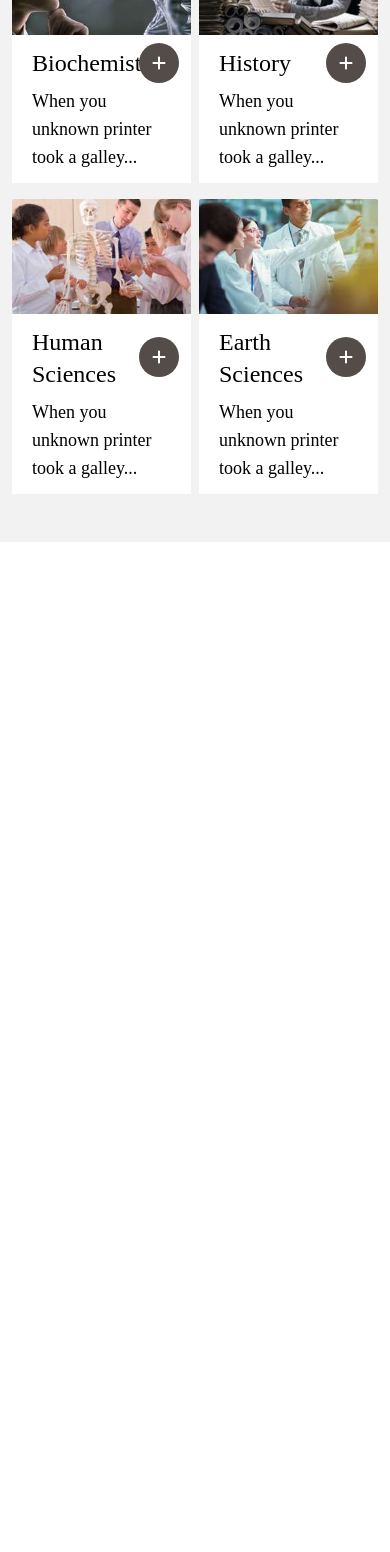
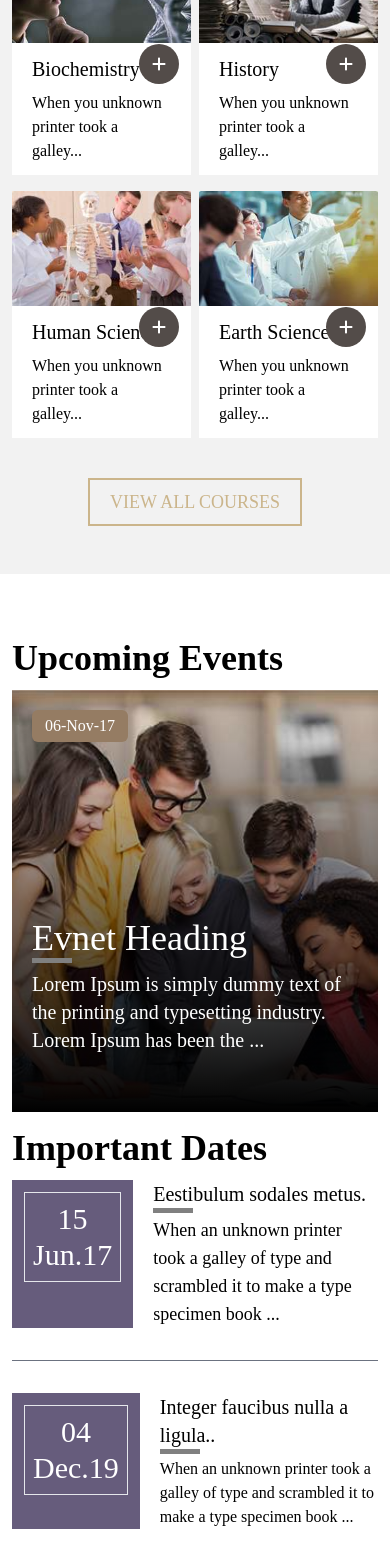
Before and after one commit to suruzzamanislam/school-site-1, a React (Vite) app: page / in a window 390 px wide. Shown: the part 1113-2665 px from the top of the page. Before the commit the page ends 1655 px from the top, so only its background shows below. Built offline with nearby package versions, Linux system fonts and the light colour scheme.

Commit message:
add upcoming events section

```diff
--- a/src/Pages/Home/Banner/Banner.jsx
+++ b/src/Pages/Home/Banner/Banner.jsx
@@ -18,8 +18,9 @@ const Banner = () => {
         spaceBetween={30}
         centeredSlides={true}
         loop={true}
+        speed="900"
         autoplay={{
-          delay: 2500,
+          delay: 2000,
           disableOnInteraction: true,
         }}
         navigation={true}
--- a/src/Pages/Home/Courses/Courses.jsx
+++ b/src/Pages/Home/Courses/Courses.jsx
@@ -4,15 +4,13 @@ import course3 from '../../../assets/courses_3.jpg';
 import course4 from '../../../assets/courses_4.jpg';
 import { FaPlus } from 'react-icons/fa6';
 import './Courses.css';
+import Button from '../../../Component/Button';
 
 const Courses = () => {
   return (
-    <div
-      id="Courses"
-      className="bg-[#F2F2F2] px-3 md:px-16 lg:px-24  py-12 space-y-3"
-    >
-      <h1 className="text-4xl font-semibold">Our Courses</h1>
-      <div className="grid grid-cols-2  lg:grid-cols-4 gap-y-4 gap-x-2 md:gap-x-10">
+    <div id="Courses" className="bg-[#F2F2F2] px-3 md:px-16 lg:px-24  py-12">
+      <h1 className="text-4xl font-semibold mb-5">Our Courses</h1>
+      <div className="grid grid-cols-2  lg:grid-cols-4 gap-y-4 gap-x-2 md:gap-x-10 mb-10">
         <div className="course_box hover:translate-y-3 duration-300 bg-white relative cursor-pointer">
           <div className="relative flex items-center justify-center">
             <img className="w-full img" src={course1} alt="" />
@@ -21,8 +19,10 @@ const Courses = () => {
             </p>
           </div>
           <div className="px-5 py-3 md:py-10 space-y-2">
-            <p className="text-2xl font-medium">Biochemistry</p>
-            <p className="text-lg">When you unknown printer took a galley...</p>
+            <p className="text-xl md:text-2xl font-medium">Biochemistry</p>
+            <p className="md:text-lg">
+              When you unknown printer took a galley...
+            </p>
           </div>
           <div className="absolute top-[47%] right-3 w-10 h-10 bg-[#534C49] text-white rounded-full flex justify-center items-center plus_icon duration-200">
             <FaPlus></FaPlus>
@@ -36,8 +36,10 @@ const Courses = () => {
             </p>
           </div>
           <div className="py-3 md:py-10 px-5 space-y-2">
-            <p className="text-2xl font-medium">History</p>
-            <p className="text-lg">When you unknown printer took a galley...</p>
+            <p className="text-xl md:text-2xl font-medium">History</p>
+            <p className=" md:text-lg">
+              When you unknown printer took a galley...
+            </p>
           </div>
           <div className="plus_icon absolute top-[47%] right-3 w-10 h-10 bg-[#534C49] text-white rounded-full flex justify-center items-center duration-200">
             <FaPlus></FaPlus>
@@ -45,14 +47,16 @@ const Courses = () => {
         </div>
         <div className="course_box hover:translate-y-3 duration-300 cursor-pointer bg-white relative">
           <div className="relative flex items-center justify-center">
-            <img className="w-full" src={course3} alt="" />
+            <img className="w-full img" src={course3} alt="" />
             <p className="course_details font-semibold absolute text-black">
               Course Details
             </p>
           </div>
           <div className="px-5 py-3 md:py-10 space-y-2">
-            <p className="text-2xl font-medium">Human Sciences</p>
-            <p className="text-lg">When you unknown printer took a galley...</p>
+            <p className="text-xl md:text-2xl font-medium">Human Sciences</p>
+            <p className="md:text-lg">
+              When you unknown printer took a galley...
+            </p>
           </div>
           <div className="absolute top-[47%] right-3 w-10 h-10 bg-[#534C49] text-white rounded-full flex justify-center items-center plus_icon duration-200">
             <FaPlus></FaPlus>
@@ -60,20 +64,25 @@ const Courses = () => {
         </div>
         <div className="course_box hover:translate-y-3 duration-300 cursor-pointer bg-white relative">
           <div className="relative flex items-center justify-center">
-            <img className="w-full" src={course4} alt="" />
+            <img className="w-full img" src={course4} alt="" />
             <p className="course_details font-semibold absolute text-black">
               Course Details
             </p>
           </div>
           <div className="px-5 py-3 md:py-10 space-y-2">
-            <p className="text-2xl font-medium">Earth Sciences</p>
-            <p className="text-lg">When you unknown printer took a galley...</p>
+            <p className="text-xl md:text-2xl font-medium">Earth Sciences</p>
+            <p className="md:text-lg">
+              When you unknown printer took a galley...
+            </p>
           </div>
           <div className="absolute top-[47%] right-3 w-10 h-10 bg-[#534C49] text-white rounded-full flex justify-center items-center plus_icon duration-200">
             <FaPlus></FaPlus>
           </div>
         </div>
       </div>
+      <div className="text-center">
+        <Button content="VIEW ALL COURSES"></Button>
+      </div>
     </div>
   );
 };
--- /dev/null
+++ b/src/Pages/Home/Events/Events.css
@@ -0,0 +1,38 @@
+#Event #event_img {
+  background-image: url(../../../assets/upcoming-event-img.jpg);
+  background-repeat: no-repeat;
+  background-size: cover;
+  background-position: bottom;
+}
+
+#Event .p_unerline::after {
+  content: '';
+  width: 40px;
+  height: 5px;
+  background-color: gray;
+  bottom: -5px;
+  left: 0;
+  position: absolute;
+}
+/* swiper pagination */
+.swiper-pagination {
+  position: relative;
+  display: flex;
+  gap: 20px;
+  justify-content: center;
+}
+.swiper-pagination-bullets {
+  margin-top: 40px;
+}
+.swiper-pagination-bullet {
+  background-color: transparent !important;
+  opacity: 1 !important;
+  outline: 2px solid #665c7c;
+  outline-offset: 5px;
+}
+.swiper-pagination-bullet-active {
+  background-color: #222222 !important;
+  outline: none;
+  outline: 2px solid #665c7c;
+  outline-offset: 5px;
+}
--- /dev/null
+++ b/src/Pages/Home/Events/Events.jsx
@@ -0,0 +1,171 @@
+// Import Swiper React components
+import { Swiper, SwiperSlide } from 'swiper/react';
+
+// Import Swiper styles
+import 'swiper/css';
+import 'swiper/css/pagination';
+import 'swiper/css/navigation';
+// import required modules
+import { Autoplay, Pagination } from 'swiper/modules';
+
+import './Events.css';
+const Events = () => {
+  return (
+    <div id="Event" className="px-3 md:px-16 lg:px-24 py-16">
+      <div className="flex flex-col lg:flex-row justify-between space-y-4 lg:space-y-0 lg:gap-x-5">
+        <div className="lg:w-1/2  ">
+          <h1 className="text-4xl font-semibold mb-3">Upcoming Events</h1>
+          <div id="event_img" className="relative h-[50vh]">
+            <div className="p-5 absolute z-10">
+              <p className="bg-[#957C63] text-white font-medium w-24 rounded-md flex justify-center items-center px-2 py-1 ">
+                06-Nov-17
+              </p>
+              <div className="text-white mt-44 space-y-3">
+                <p className="text-4xl p_unerline relative">Evnet Heading</p>
+                <p className="text-xl">
+                  Lorem Ipsum is simply dummy text of the printing and
+                  typesetting industry. Lorem Ipsum has been the ...
+                </p>
+              </div>
+            </div>
+            <div className="w-full h-full  bg-gradient-to-b from-transparent to-black absolute top-0 left-0 "></div>
+          </div>
+        </div>
+        <div className="lg:w-1/2 relative">
+          <h1 className="text-4xl font-semibold mb-3">Important Dates</h1>
+          <Swiper
+            spaceBetween={30}
+            centeredSlides={true}
+            loop={true}
+            speed="500"
+            autoplay={{
+              delay: 1700,
+              disableOnInteraction: true,
+            }}
+            pagination={{
+              clickable: true,
+            }}
+            modules={[Autoplay, Pagination]}
+          >
+            <SwiperSlide>
+              <div className="md:mt-7">
+                <div className="flex gap-x-5 border-b border-gray-500 pb-8">
+                  <div className="bg-[#665c7c] p-3">
+                    <p className="text-3xl text-center font-medium border p-2 text-white">
+                      <span>05</span> <br />
+                      <span>Oct.17</span>
+                    </p>
+                  </div>
+                  <div className="space-y-2">
+                    <h1 className="text-xl md:text-3xl p_unerline relative">
+                      Eestibulum sodales metus.
+                    </h1>
+                    <p className="md:text-lg">
+                      When an unknown printer took a galley of type and
+                      scrambled it to make a type specimen book ...
+                    </p>
+                  </div>
+                </div>
+                <div className="flex gap-x-5 pt-8">
+                  <div className="bg-[#665c7c] p-3">
+                    <p className="text-3xl text-center font-medium border p-2 text-white">
+                      <span>06</span> <br />
+                      <span>Nov.19</span>
+                    </p>
+                  </div>
+                  <div className="space-y-2">
+                    <h1 className="text-xl md:text-3xl p_unerline relative">
+                      Integer faucibus nulla a ligula..
+                    </h1>
+                    <p className="md:text-lg">
+                      When an unknown printer took a galley of type and
+                      scrambled it to make a type specimen book ...
+                    </p>
+                  </div>
+                </div>
+              </div>
+            </SwiperSlide>
+            <SwiperSlide>
+              <div className=" md:mt-7">
+                <div className="flex gap-x-5 border-b border-gray-500 pb-8">
+                  <div className="bg-[#665c7c] p-3">
+                    <p className="text-3xl text-center font-medium border p-2 text-white">
+                      <span>15</span> <br />
+                      <span>Jun.17</span>
+                    </p>
+                  </div>
+                  <div className="space-y-2">
+                    <h1 className="text-xl md:text-3xl p_unerline relative">
+                      Eestibulum sodales metus.
+                    </h1>
+                    <p className="text-lg">
+                      When an unknown printer took a galley of type and
+                      scrambled it to make a type specimen book ...
+                    </p>
+                  </div>
+                </div>
+                <div className="flex gap-x-5 pt-8">
+                  <div className="bg-[#665c7c] p-3">
+                    <p className="text-3xl text-center font-medium border p-2 text-white">
+                      <span>04</span> <br />
+                      <span>Dec.19</span>
+                    </p>
+                  </div>
+                  <div className="space-y-2">
+                    <h1 className="text-xl md:text-3xl p_unerline relative">
+                      Integer faucibus nulla a ligula..
+                    </h1>
+                    <p className="md:text-lg">
+                      When an unknown printer took a galley of type and
+                      scrambled it to make a type specimen book ...
+                    </p>
+                  </div>
+                </div>
+              </div>
+            </SwiperSlide>
+            <SwiperSlide>
+              <div className=" md:mt-7">
+                <div className="flex gap-x-5 border-b border-gray-500 pb-8">
+                  <div className="bg-[#665c7c] p-3">
+                    <p className="text-3xl text-center font-medium border p-2 text-white">
+                      <span>05</span> <br />
+                      <span>Oct.17</span>
+                    </p>
+                  </div>
+                  <div className="space-y-2">
+                    <h1 className="text-xl md:text-3xl p_unerline relative">
+                      Eestibulum sodales metus.
+                    </h1>
+                    <p className="md:text-lg">
+                      When an unknown printer took a galley of type and
+                      scrambled it to make a type specimen book ...
+                    </p>
+                  </div>
+                </div>
+                <div className="flex gap-x-5 pt-8">
+                  <div className="bg-[#665c7c] p-3">
+                    <p className="text-3xl text-center font-medium border p-2 text-white">
+                      <span>06</span> <br />
+                      <span>Nov.19</span>
+                    </p>
+                  </div>
+                  <div className="space-y-2">
+                    <h1 className="text-xl md:text-3xl p_unerline relative">
+                      Integer faucibus nulla a ligula..
+                    </h1>
+                    <p className="md:text-lg">
+                      When an unknown printer took a galley of type and
+                      scrambled it to make a type specimen book ...
+                    </p>
+                  </div>
+                </div>
+              </div>
+            </SwiperSlide>
+          </Swiper>
+        </div>
+      </div>
+    </div>
+  );
+};
+
+export default Events;
--- a/src/Pages/Home/Home.jsx
+++ b/src/Pages/Home/Home.jsx
@@ -1,5 +1,6 @@
 import Banner from './Banner/Banner';
 import Courses from './Courses/Courses';
+import Events from './Events/Events';
 import Welcome from './Welcome/Welcome';
 
 const Home = () => {
@@ -8,6 +9,7 @@ const Home = () => {
       <Banner />
       <Welcome />
       <Courses />
+      <Events />
     </div>
   );
 };
--- a/src/index.css
+++ b/src/index.css
@@ -5,3 +5,13 @@
 * {
   font-family: 'Times New Roman', Times, serif;
 }
+
+.p_unerline::after {
+  content: '';
+  width: 40%;
+  height: 10px;
+  background-color: white;
+  bottom: 0;
+  left: 0;
+  position: absolute;
+}
```
Also changed, not shown: src/assets/upcoming-event-img.jpg (added).
